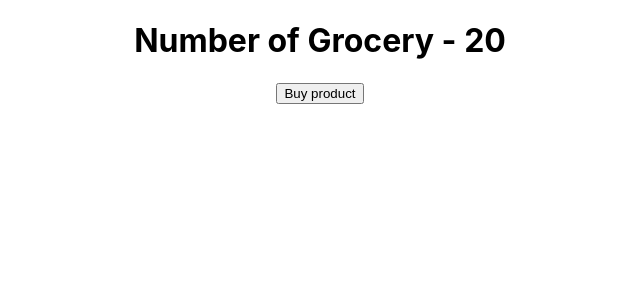
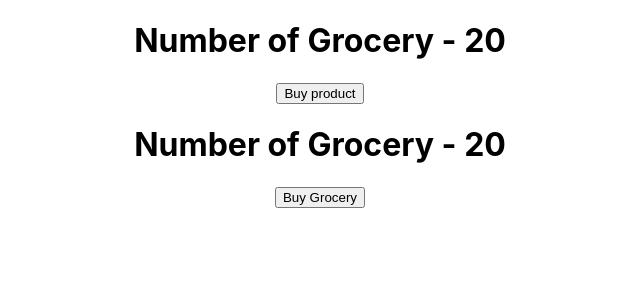
Before and after one commit to chandan9074/Grocery-React-Redux, a React (Create React App) app: page / in a window 1280 px wide. Shown: the top 300 px of the page, without its empty margins (320-960 px from the left). Built offline with nearby package versions, Linux system fonts and the light colour scheme.

Commit message:
feat: Creat react-redux counter with redux hook

```diff
--- a/src/App.js
+++ b/src/App.js
@@ -6,12 +6,14 @@ import { Provider } from 'react-redux';
 import './App.css';
 import Grocery from './components/grocery';
 import { store } from './redux/store';
+import HookGrocery from './components/hookGrocery';
 
 function App() {
   return (
     <Provider store={store}>
       <div className="App">
         <Grocery/>
+        <HookGrocery/>
       </div>
     </Provider>
   );
--- /dev/null
+++ b/src/components/hookGrocery.jsx
@@ -0,0 +1,20 @@
+// import pakages
+import React from 'react';
+import { useSelector, useDispatch } from 'react-redux';
+
+// import action
+import { buy_grocery } from '../redux';
+
+const HookGrocery = () => {
+    const numOfProducts = useSelector(state=>state.numOfProducts);
+    const dispatch = useDispatch();
+
+    return (
+        <div>
+            <h1>Number of Grocery - {numOfProducts}</h1>
+            <button onClick={()=> dispatch(buy_grocery())}>Buy Grocery</button>
+        </div>
+     );
+}
+
+export default HookGrocery;
```
